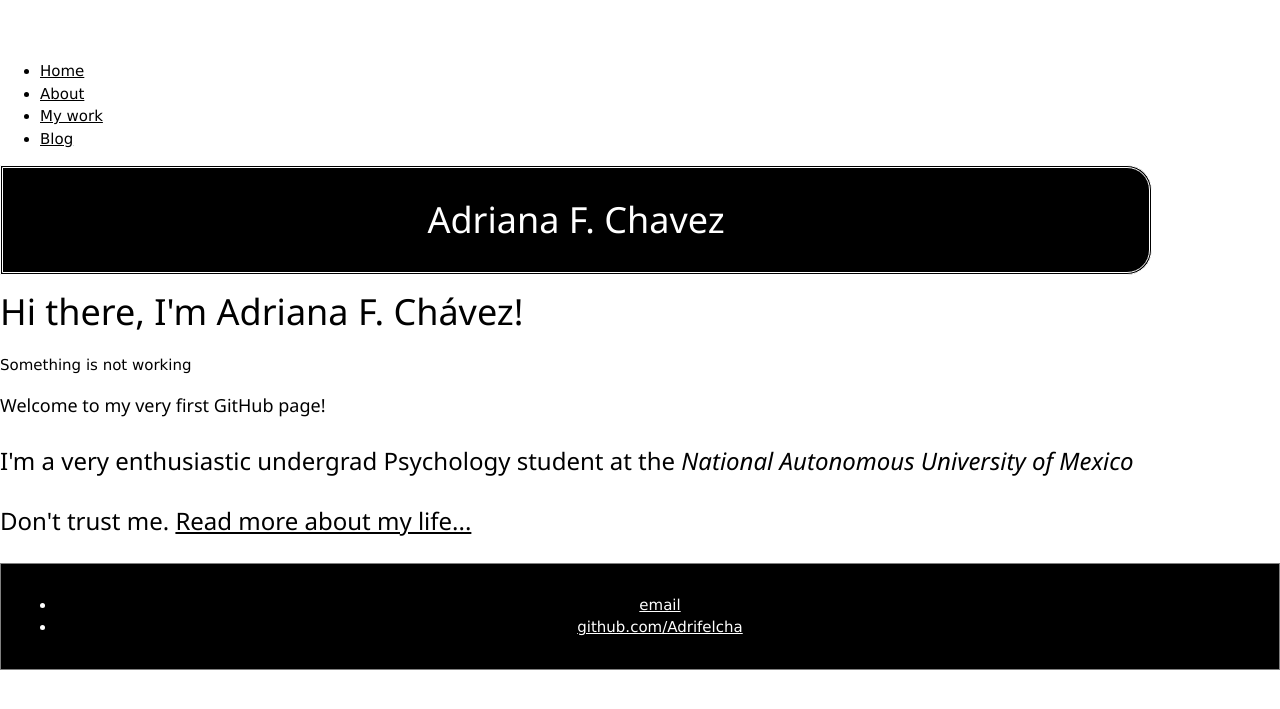
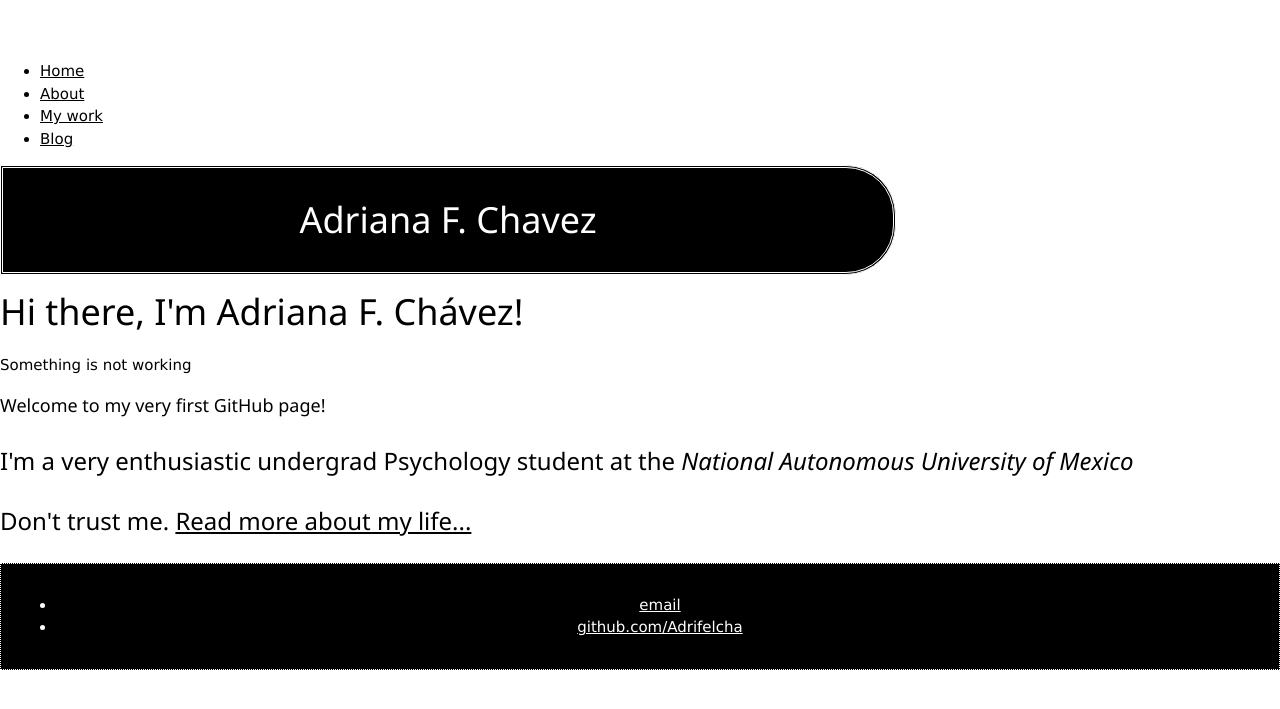
Before and after one commit to Adrifelcha/Adrifelcha-github.io, a Jekyll site: the page built from index.html, in a window 1280 px wide. Shown: the top 709 px of the page. Built offline with Jekyll 4.4.1, drawn with Linux system fonts in a browser that asks for light colours.

Commit message:
Update default.html

```diff
--- a/_layouts/default.html
+++ b/_layouts/default.html
@@ -14,9 +14,9 @@
     				background-color: black;
     				text-align: center;
     				border: 3px double white;
-				width: 90%;
-				border-top-right-radius: 25px;
-				border-bottom-right-radius: 25px;
+				width: 70%;
+				border-top-right-radius: 50px;
+				border-bottom-right-radius: 50px;
 			}
 
 			footer {
@@ -24,7 +24,7 @@
     				color: white;
     				background-color: black;
     				clear: left;
-    				border: 1px solid gray;
+    				border: 1px dotted white;
     				text-align: center;
 			}
 
```
